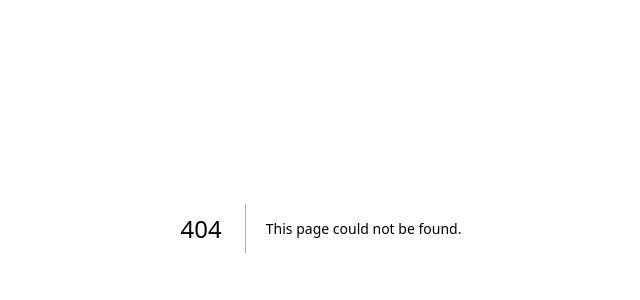
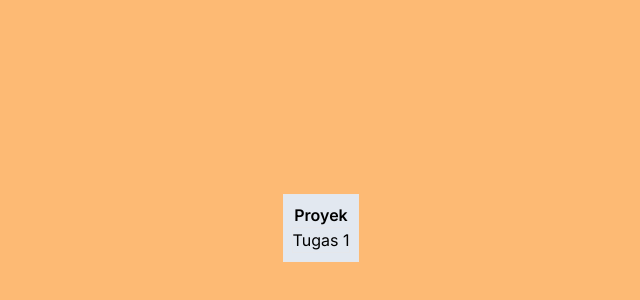
Before and after one commit to sihotang-yonathan1/collaborative-todo-app-nextjs, a Next.js app: page /task_group in a window 1280 px wide. Before the commit this address had no page. Shown: the part 172-472 px from the top of the page, without its empty margins (319-959 px from the left). Built offline with nearby package versions, Linux system fonts and the light colour scheme.

Commit message:
[api/task_group] Add task group basic UI

```diff
--- /dev/null
+++ b/app/task_group/page.tsx
@@ -0,0 +1,14 @@
+export default function TaskGroupPage(){
+    return (
+        <div className="flex flex-col bg-orange-300 w-full h-screen justify-center">
+            <div className="flex flex-col justify-center items-center self-center border p-2 m-2 bg-slate-200">
+                <div>
+                    <p className="font-semibold">Proyek</p>
+                </div>
+                <div className="border">
+                    <p>Tugas 1</p>
+                </div>
+            </div>
+        </div>
+    )
+}
```
